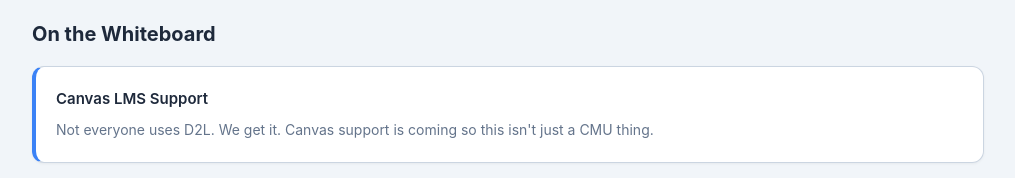
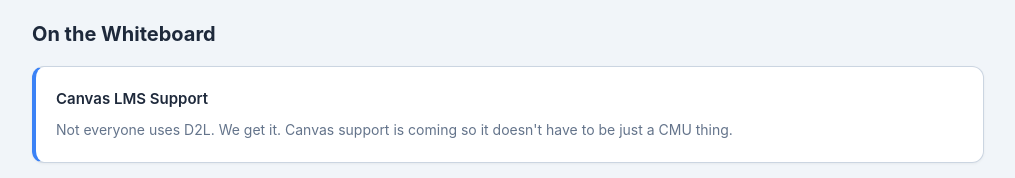
Before and after one commit to troysfields/syncwise-app, a Next.js app: page /future-updates in a window 1280 px wide. Shown: the part 802-980 px from the top of the page, without its empty margins (242-1257 px from the left). Built offline with nearby package versions, Linux system fonts and the light colour scheme.

Commit message:
Update Canvas LMS wording per feedback
Co-Authored-By: Claude Opus 4.6 <noreply@anthropic.com>

```diff
--- a/src/app/future-updates/page.js
+++ b/src/app/future-updates/page.js
@@ -189,7 +189,7 @@ export default function FutureUpdatesPage() {
                     {
                       title: 'Canvas LMS Support',
                       description:
-                        'Not everyone uses D2L. We get it. Canvas support is coming so this isn\'t just a CMU thing.',
+                        'Not everyone uses D2L. We get it. Canvas support is coming so it doesn\'t have to be just a CMU thing.',
                     },
                     {
                       title: 'Smart Study Planner',
```
